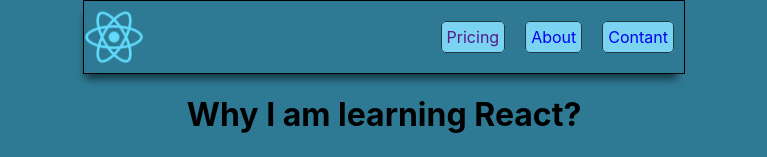
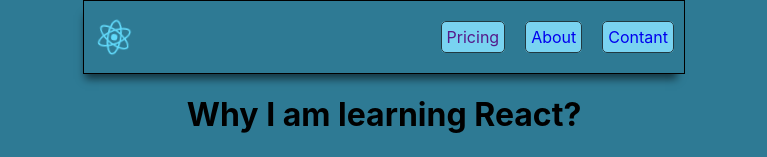
Before and after one commit to Adocresta/learning-react, a React (Create React App) app: page / in a window 1280 px wide. Shown: the top 157 px of the page, without its empty margins (256-1023 px from the left). Built offline with nearby package versions, Linux system fonts and the light colour scheme.

Commit message:
moving components to their seperate folder

```diff
--- a/src/App.css
+++ b/src/App.css
@@ -3,7 +3,6 @@
 }
 
 .App-logo {
-  height: 40vmin;
   pointer-events: none;
 }
 
--- a/src/App.js
+++ b/src/App.js
@@ -1,25 +1,20 @@
-import logo from "./logo.svg";
 import "./App.css";
+import Header from "./components/Header";
+import MainContent from "./components/MainContent";
+import Footer from "./components/Footer";
+import ExpenseItem from "./components/ExpenseItem";
+import React from "react";
 
 function App() {
   return (
-    <div className="App">
-      <header className="App-header">
-        <img src={logo} className="App-logo" alt="logo" />
-        <p>
-          Edit <code>src/App.js</code> and save to reload.
-        </p>
-        <a
-          className="App-link"
-          href="https://reactjs.org"
-          target="_blank"
-          rel="noopener noreferrer"
-        >
-          Learn React
-        </a>
-      </header>
-    </div>
+    <React.Fragment>
+      <Header />
+      <MainContent />
+      <ExpenseItem></ExpenseItem>
+      <Footer />
+    </React.Fragment>
   );
 }
 
 export default App;
+// fragment tags for a parent element
--- a/src/Header.js
+++ b/src/components/Header.js
@@ -1,8 +1,10 @@
+import logo from "../logo.svg";
+
 export default function Header() {
   return (
     <header>
       <nav>
-        <img className="nav-logo" src="./logo512.png" alt="logo" />
+        <img src={logo} className="App-logo nav-logo" alt="logo" />
         <ul className="nav-items">
           <li>
             <a href="">Pricing</a>
--- a/src/index.js
+++ b/src/index.js
@@ -1,29 +1,13 @@
 import React from "react";
 import ReactDOM from "react-dom/client";
 import "./index.css";
-// import App from './App';
-import Header from "./Header";
-import Footer from "./Footer";
-import MainContent from "./MainContent";
+import App from "./App";
 import reportWebVitals from "./reportWebVitals";
-import ExpenseItem from "./components/ExpenseItem";
-
-// fragment tags for a parent element
-function Page() {
-  return (
-    <>
-      <Header />
-      <MainContent />
-      <ExpenseItem></ExpenseItem>
-      <Footer />
-    </>
-  );
-}
 
 const root = ReactDOM.createRoot(document.getElementById("root"));
 root.render(
   <React.StrictMode>
-    <Page />
+    <App />
   </React.StrictMode>
 );
 
```
Also changed, not shown: src/components/Footer.js (renamed from src/Footer.js), src/components/MainContent.js (renamed from src/MainContent.js).
